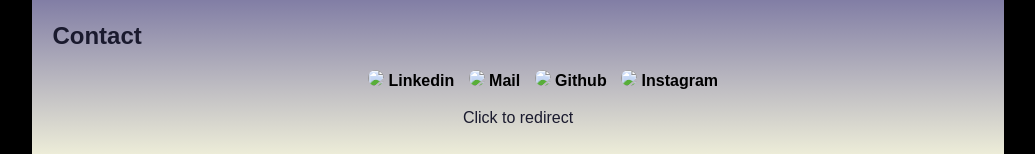
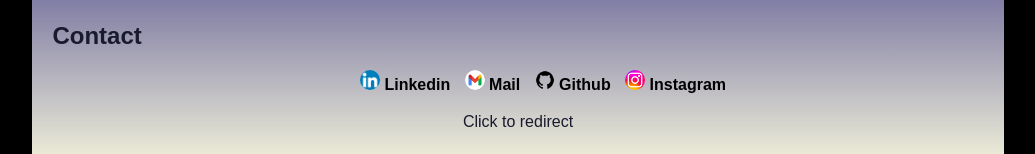
Before and after one commit to vigneshsun4/my-profile, a plain HTML site: page index.html in a window 1280 px wide. Shown: the part 1321-1475 px from the top of the page, without its empty margins (122-1157 px from the left). Drawn offline with Linux system fonts and the light colour scheme.

Commit message:
Fix HTML structure and update image paths

```diff
--- a/index.html
+++ b/index.html
@@ -4,7 +4,7 @@
     <meta charset="UTF-8">
     <meta name="viewport" content="width=device-width, initial-scale=1.0">
     <title>Vignesh - Profile</title>
-    <link rel="icon" href="/Webdev/A.jpg">
+    <link rel="icon" href="/A.jpg">
     <style>
         html{
             background: black;
@@ -153,10 +153,10 @@
     <section id="contact">
         <h2>Contact</h2>
         <ul style="text-align: center;">
-            <li class="lis"><a href="https://www.linkedin.com/in/vignesh-sundararajan-792515382/" target="_blank"><img src="/Webdev/L.png"> Linkedin</a></li>
-            <li class="lis"><a href="mailto:vigneshs.cs25@rvce.edu.in" target="_blank"><img src="/Webdev/G.webp"> Mail</a></li>
-            <li class="lis"><a href="https://github.com/vigneshsun4" target="_blank"><img src="/Webdev/G.png"> Github</a></li>
-            <li class="lis"><a href="https://www.instagram.com/__vickyy10__/" target="_blank"><img src="/Webdev/I.webp"> Instagram</a></li>
+            <li class="lis"><a href="https://www.linkedin.com/in/vignesh-sundararajan-792515382/" target="_blank"><img src="L.png"> Linkedin</a></li>
+            <li class="lis"><a href="mailto:vigneshs.cs25@rvce.edu.in" target="_blank"><img src="/G.webp"> Mail</a></li>
+            <li class="lis"><a href="https://github.com/vigneshsun4" target="_blank"><img src="G.png"> Github</a></li>
+            <li class="lis"><a href="https://www.instagram.com/__vickyy10__/" target="_blank"><img src="I.webp"> Instagram</a></li>
         </ul>
         <p style="text-align: center;">Click to redirect</p>
     </section>
```
